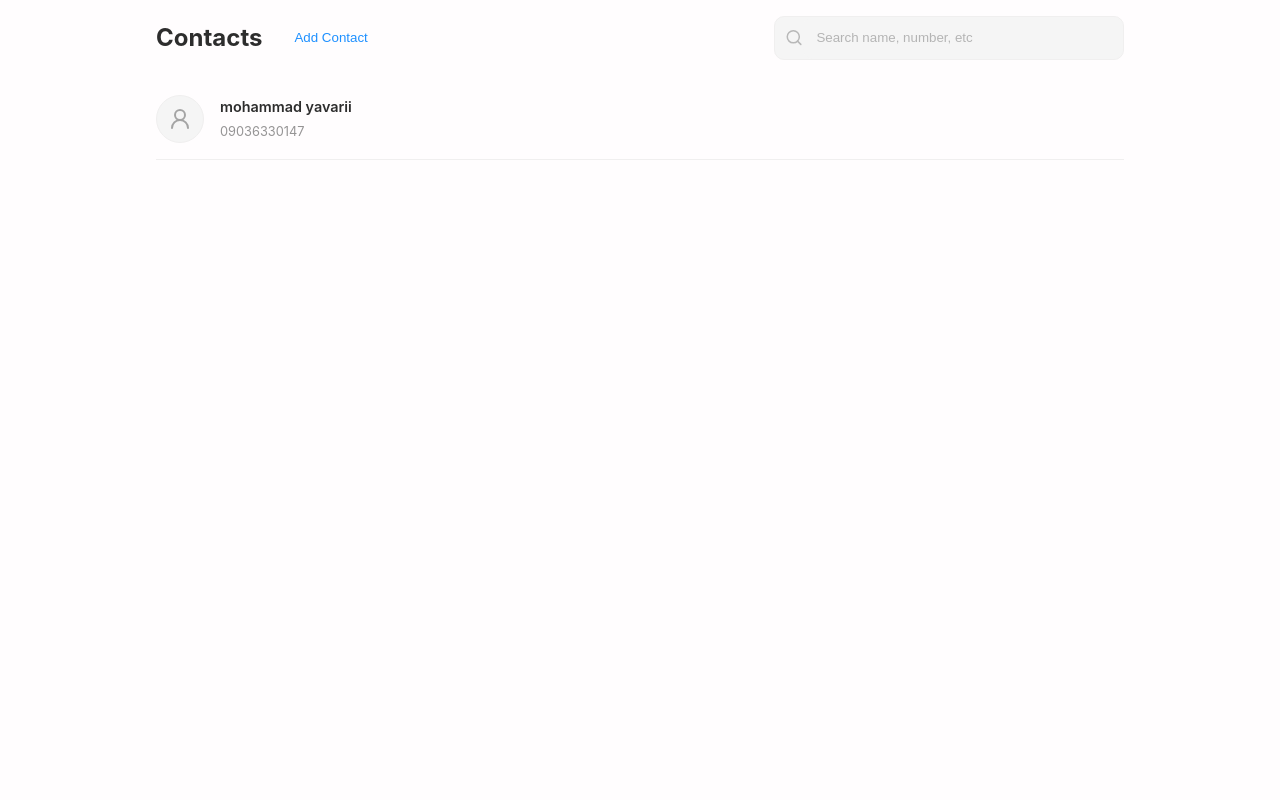
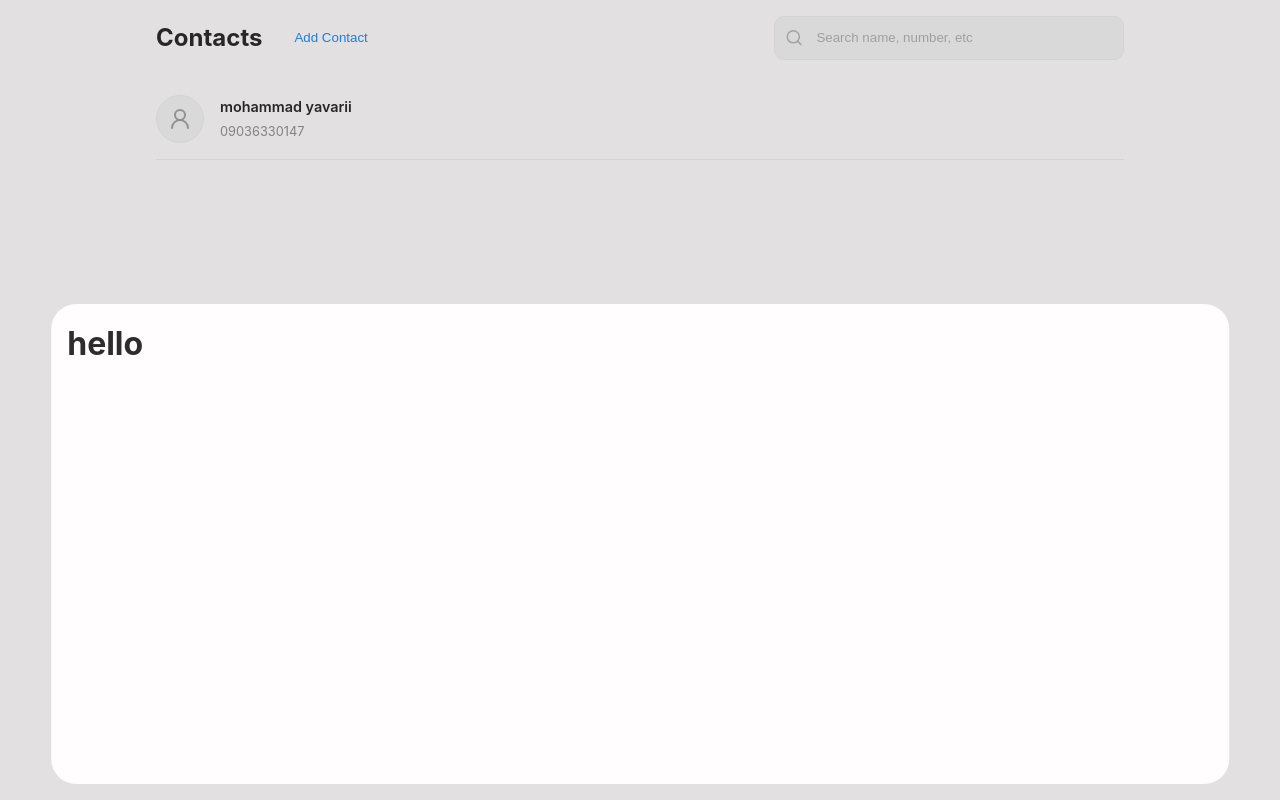
Before and after one commit to mmd-yavarii/fullstack-contact-app, a React (Vite) app: page / in a window 1280 px wide. Built offline with nearby package versions, Linux system fonts and the light colour scheme.

Commit message:
create a dynamic modal

```diff
--- a/src/App.jsx
+++ b/src/App.jsx
@@ -3,6 +3,7 @@ import { useState, useEffect } from 'react';
 import Header from './components/Header/Header.jsx';
 import ContactList from './components/Contacts/ContactList.jsx';
 import EmptyPage from './components/EmptyPage/EmptyPage.jsx';
+import Modal from './components/Modal/Modal.jsx';
 
 function App() {
     const [contacts, setContacts] = useState([
@@ -23,6 +24,10 @@ function App() {
             ) : (
                 <EmptyPage />
             )}
+
+            <Modal show={true}>
+                <h1>hello</h1>
+            </Modal>
         </>
     );
 }
--- /dev/null
+++ b/src/components/Modal/Modal.jsx
@@ -0,0 +1,37 @@
+import { useEffect, useState } from 'react';
+
+import styles from './Modal.module.css';
+
+const Modal = ({ children, show }) => {
+    const [isShow, setIsShow] = useState(show);
+
+    useEffect(() => {
+        setIsShow(show);
+    }, [show]);
+
+    // close modal after click outside
+    useEffect(() => {
+        const handleClickOutside = (event) => {
+            const ele = document.querySelector('#modal');
+            if (ele && !ele.contains(event.target)) {
+                setIsShow(false);
+            }
+        };
+        if (isShow) {
+            document.addEventListener('click', handleClickOutside);
+        }
+        return () => {
+            document.removeEventListener('click', handleClickOutside);
+        };
+    }, [isShow]);
+
+    return (
+        isShow && (
+            <div className={styles.container} id="modal">
+                {children}
+            </div>
+        )
+    );
+};
+
+export default Modal;
--- /dev/null
+++ b/src/components/Modal/Modal.module.css
@@ -0,0 +1,29 @@
+.container {
+    width: 92%;
+    height: 60%;
+    background-color: var(--backcround-color);
+
+    border-radius: 25px;
+    padding: 1em;
+    position: fixed;
+    bottom: 1em;
+    left: 50%;
+    transform: translateX(-50%);
+    box-shadow: 0 0 100px 900px #0000001d;
+    z-index: 1;
+
+    transform: translate(-50%, 100vh);
+    /* animation: show-page 0.5s cubic-bezier(0.2, 1, 0.3, 1) forwards; */
+    animation: show-page 0.6s cubic-bezier(0.25, 1, 0.3, 1) forwards;
+}
+
+@keyframes show-page {
+    0% {
+        transform: translate(-50%, 100vh);
+        opacity: 0;
+    }
+    100% {
+        transform: translate(-50%, 0);
+        opacity: 1;
+    }
+}
```
